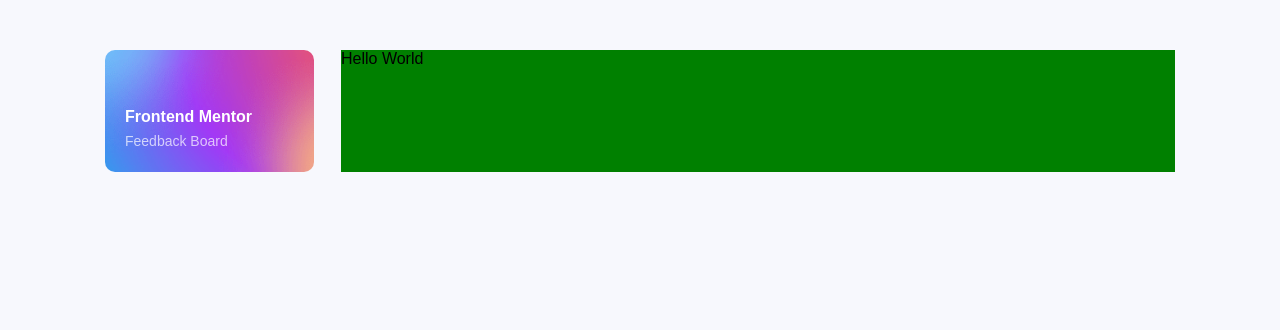
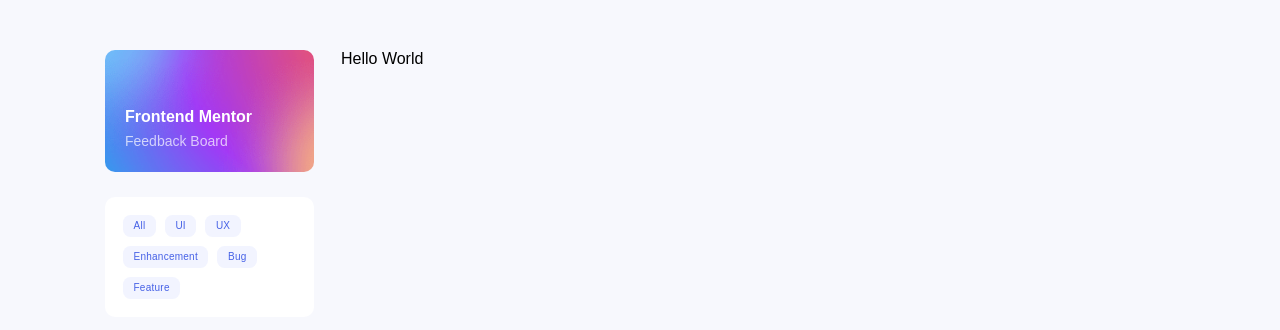
Before and after one commit to DanilKuznet1/React-Projects, a React (Create React App) app in the folder product feedback board/product-feedback-app/: page / in a window 1280 px wide. Shown: the top 330 px of the page. Built offline with nearby package versions, Linux system fonts and the light colour scheme.

Commit message:
card that represents feature btns is done

```diff
--- a/product feedback board/product-feedback-app/src/App.js
+++ b/product feedback board/product-feedback-app/src/App.js
@@ -3,6 +3,7 @@
 import Container from "./Components/Container";
 import PageTitle from "./Components/PageTitle";
 import Flex from "./Components/Flex";
+import Features from "./Components/Features";
 
 const theme = {
   colors: {
@@ -34,10 +35,13 @@
       <>
         <GlobalStyles />
         <Container>
-          <Flex>
+          <Flex gap="2.5rem" direction="column">
             <PageTitle />
+            <Features />
           </Flex>
-          <Flex>Hello World</Flex>
+          <Flex gap="2.5rem" direction="column">
+            Hello World
+          </Flex>
         </Container>
       </>
     </ThemeProvider>
--- a/product feedback board/product-feedback-app/src/Components/Button.js
+++ b/product feedback board/product-feedback-app/src/Components/Button.js
@@ -1,5 +1,9 @@
-import { StyledButton } from "./styles/Button.styled";
+import { FeaturesButton } from "./styles/Button.styled";
 
-export default function Button({ bg, children, ...rest }) {
-  return <StyledButton bg={bg}>{children}</StyledButton>;
+export default function Button({ bg, children, color }) {
+  return (
+    <FeaturesButton color={color} bg={bg}>
+      {children}
+    </FeaturesButton>
+  );
 }
--- /dev/null
+++ b/product feedback board/product-feedback-app/src/Components/Features.js
@@ -0,0 +1,20 @@
+import { StyledFeatures } from "./styles/Features.styled";
+import Button from "./Button";
+
+export default function Features(props) {
+  const featureNames = ["All", "UI", "UX", "Enhancement", "Bug", "Feature"];
+
+  return (
+    <>
+      <StyledFeatures>
+        {featureNames.map((name) => {
+          return (
+            <Button color="blue" bg="mediumGray">
+              {name}
+            </Button>
+          );
+        })}
+      </StyledFeatures>
+    </>
+  );
+}
--- a/product feedback board/product-feedback-app/src/Components/Flex.js
+++ b/product feedback board/product-feedback-app/src/Components/Flex.js
@@ -3,7 +3,9 @@
 export default function Flex(props) {
   return (
     <>
-      <StyledFlex layout="column">{props.children}</StyledFlex>
+      <StyledFlex gap={props.gap} direction={props.direction}>
+        {props.children}
+      </StyledFlex>
     </>
   );
 }
--- a/product feedback board/product-feedback-app/src/Components/styles/Button.styled.js
+++ b/product feedback board/product-feedback-app/src/Components/styles/Button.styled.js
@@ -5,8 +5,23 @@
   border: none;
   border-radius: 1rem;
   padding: 1.5rem 2.5rem;
-  margin-top: 10rem;
   font-weight: 600;
   color: #fff;
   letter-spacing: 0.025rem;
+  cursor: pointer;
 `;
+
+export const FeaturesButton = styled(StyledButton)`
+  padding: 0.55rem 1.05rem;
+  font-size: 1rem;
+  font-weight: 500;
+  color: ${(props) => props.theme.colors[props.color]};
+  border-radius: 0.75rem;
+  transition: all 0.15s;
+
+  &:hover,
+  &:active {
+    background-color: ${({ theme }) => theme.colors.blue};
+    color: #fff;
+  }
+`;
--- a/product feedback board/product-feedback-app/src/Components/styles/Container.styled.js
+++ b/product feedback board/product-feedback-app/src/Components/styles/Container.styled.js
@@ -10,7 +10,6 @@
 
   div:first-child + div {
     flex-basis: 85%;
-    background-color: green;
   }
 
   @media (max-width: ${({ theme }) => theme.version.tablet.width}) {
@@ -20,7 +19,6 @@
 
     div:first-child + div {
       flex-basis: 80%;
-      background-color: green;
     }
   }
 
@@ -31,7 +29,6 @@
 
     div:first-child + div {
       flex-basis: 70%;
-      background-color: green;
     }
   }
 `;
--- /dev/null
+++ b/product feedback board/product-feedback-app/src/Components/styles/Features.styled.js
@@ -0,0 +1,12 @@
+import styled from "styled-components";
+
+export const StyledFeatures = styled.div`
+  padding: 1.35rem;
+  width: 100%;
+  background-color: #fff;
+  border-radius: 1rem;
+
+  & > button {
+    margin: 0.45rem;
+  }
+`;
--- a/product feedback board/product-feedback-app/src/Components/styles/Flex.styled.js
+++ b/product feedback board/product-feedback-app/src/Components/styles/Flex.styled.js
@@ -2,6 +2,6 @@
 
 export const StyledFlex = styled.div`
   display: flex;
-  flex-direction: ${({ layout }) => layout};
-  gap: 2.5rem;
+  flex-direction: ${({ direction }) => direction};
+  gap: ${({ gap }) => gap};
 `;
```
